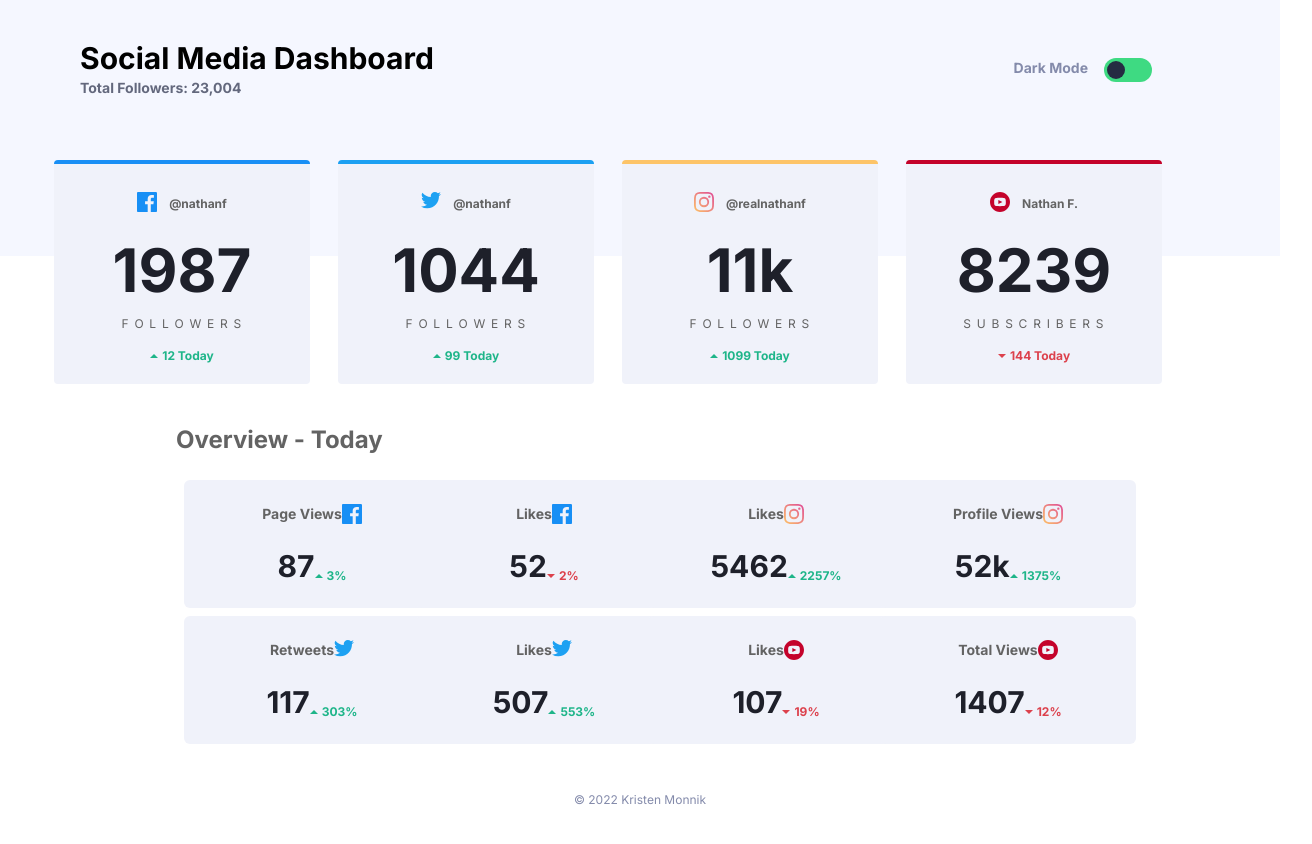
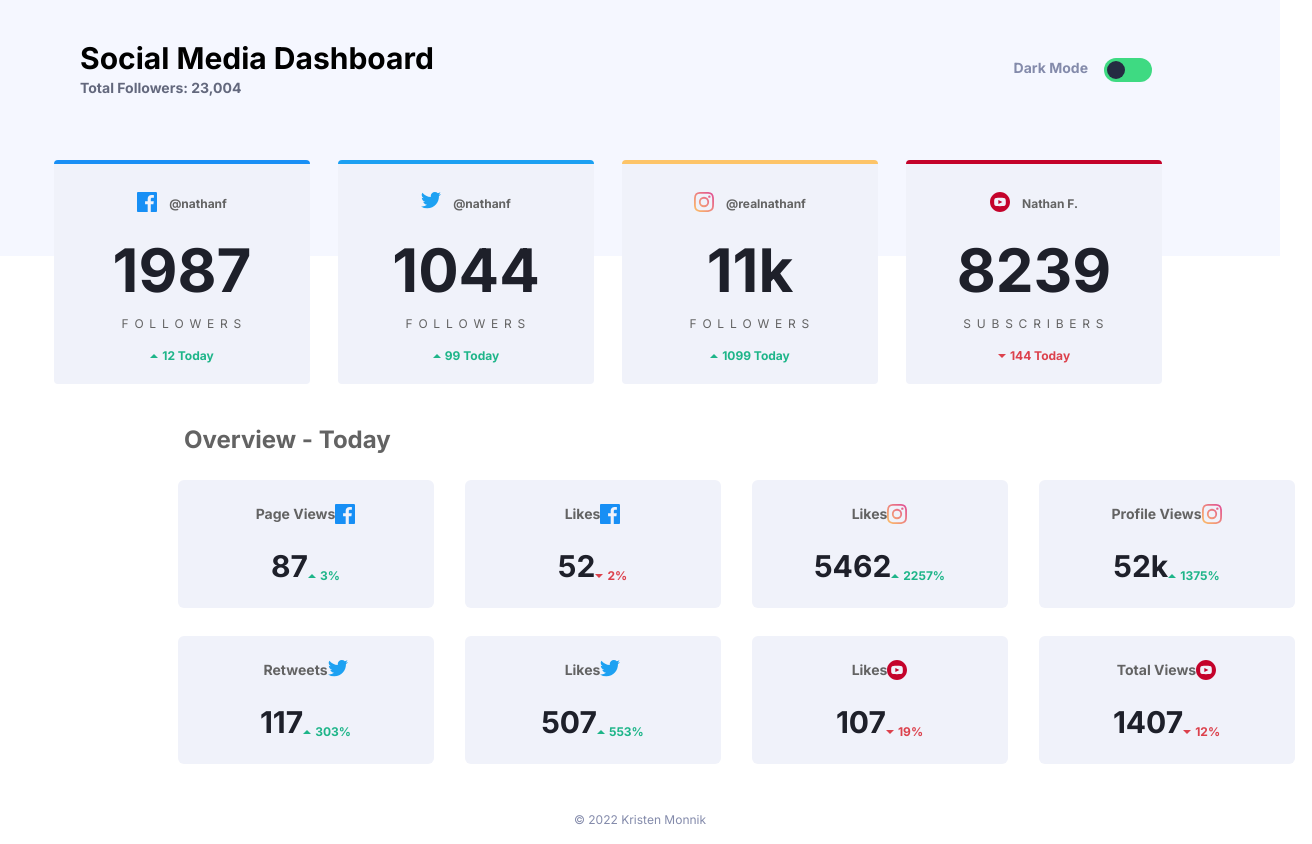
Before and after one commit to k-monnik/social-media-dashboard, a React (Create React App) app: page / in a window 1280 px wide. Shown: the whole page, 1312 px wide, since content can reach past the window. Built offline with nearby package versions, Linux system fonts and the light colour scheme.

Commit message:
add adjustments to lower grid alignment

```diff
--- a/src/App.js
+++ b/src/App.js
@@ -6,7 +6,7 @@ import LowerGrid from "./components/LowerGrid";
 function App() {
 
   return (
-    <div className="mx-auto w-full h-screen dark:bg-dark-400"
+    <div className="mx-auto w-full md:h-screen dark:bg-dark-400"
     >
       <Header />
       <div>
--- a/src/components/LowerGrid.js
+++ b/src/components/LowerGrid.js
@@ -4,16 +4,16 @@ import { lowerData } from "../data/content";
 const LowerGrid = () => {
 
     return (
-        <div className="mx-auto box-border">
+        <div className="container mx-auto md:max-w-6xl md:mx-40">
             {/* OVERVIEW SECTION */}
 
-            <div className="text-light-300 dark:text-white font-bold text-2xl mx-8 md:mx-32 md:px-12 pt-10 pb-6">
+            <div className="text-light-300 dark:text-white font-bold text-2xl mx-8 md:mx-0 md:px-6 pt-10 pb-6">
                 Overview - Today
             </div>
 
             {/* BOTTOM GRID  */}
 
-            <div className="grid gap-4 md:gap-x-4 md:gap-y-2 grid-cols-1 mx-8 md:mx-32 md:px-14 md:grid-cols-4 md:grid-rows-2 pb-8 md:pb-12 md:max-w-6xl">
+            <div className="grid gap-4 md:gap-7 grid-cols-1 mx-8  md:grid-cols-4 md:grid-rows-2 md:mx-4 md:flex-row md:justify-center pb-8 md:pb-12 ">
                 {lowerData.map((data, index) => (
                     <LowerCard key={index} data={data} />
                 ))}
--- a/src/components/Toggle.js
+++ b/src/components/Toggle.js
@@ -8,7 +8,7 @@ function Toggle() {
 
     return (
         <>
-            <div className="md:-mt-14 mx-8  pt-3 md:pt-0">
+            <div className="md:-mt-14 mx-8  pt-3 md:pt-0 cursor-pointer">
                 <div className="flex justify-between md:justify-end">
                     <label htmlFor="toggle-switch" className="text-sm font-bold text-medGrey dark:text-white pr-4">Dark Mode</label>
                     <div className="md:mr-24">
```
